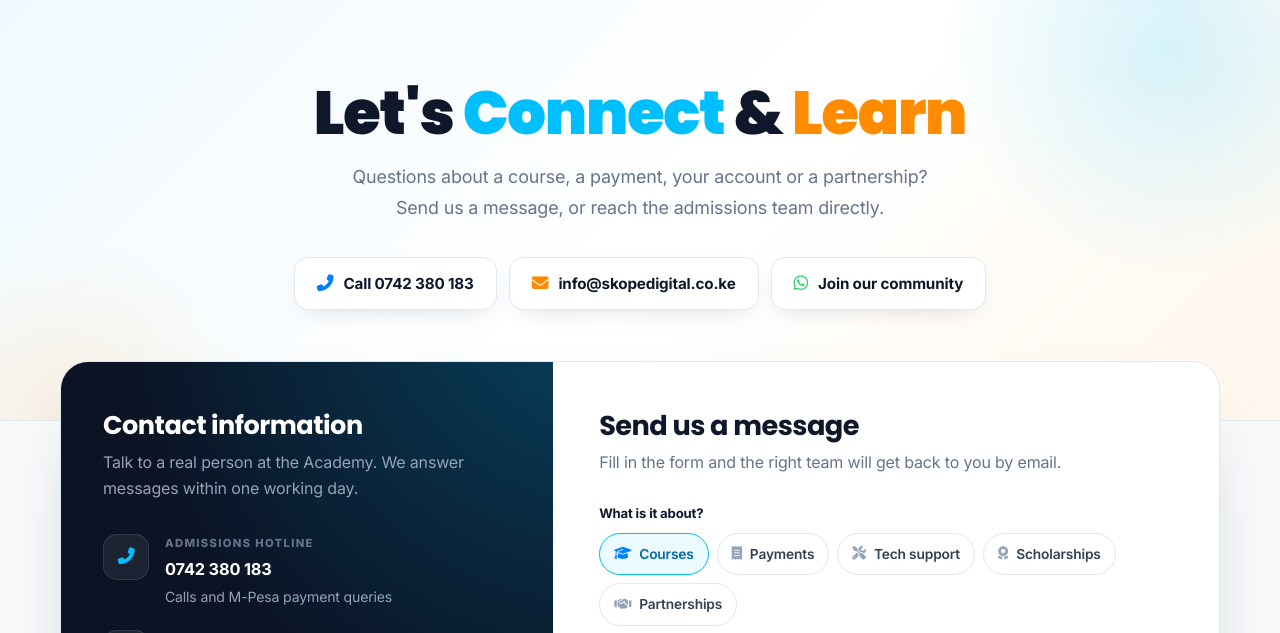
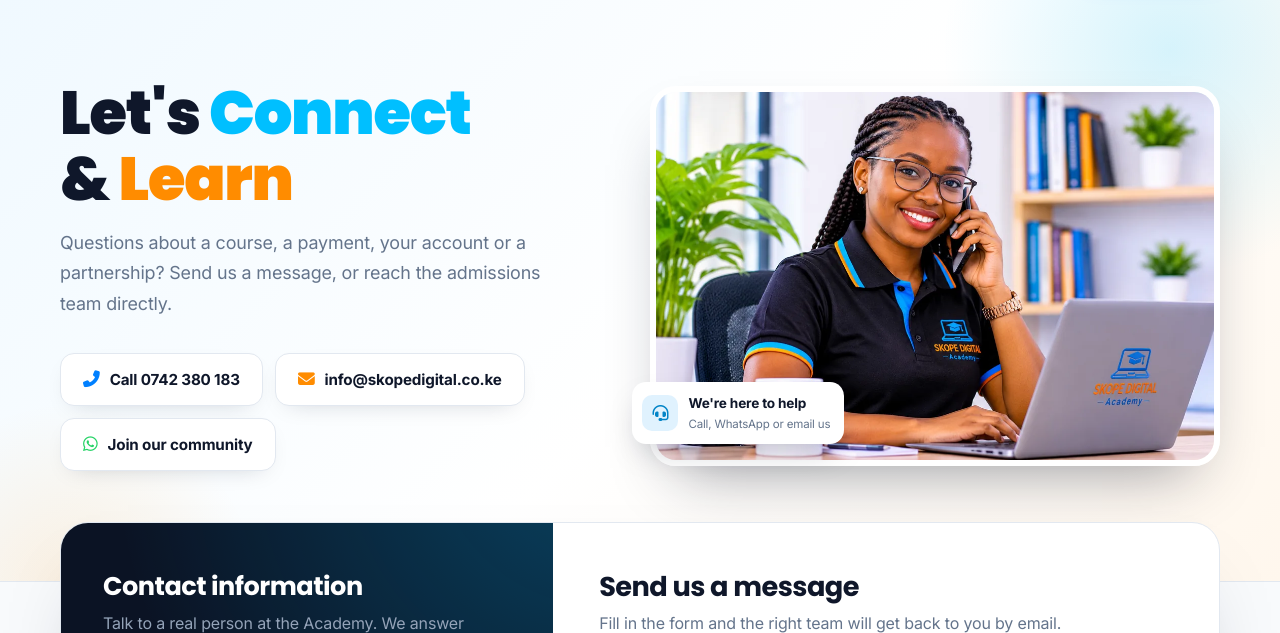
Before and after one commit to Sege-Peter/Skope-Digital-Academy, a PHP site: page /Skope/contact in a window 1280 px wide. Shown: the part 119-752 px from the top of the page. Run offline with PHP 8.4, Linux system fonts and the light colour scheme; data that the repository does not hold is empty; some libraries are stand-ins or nearby versions.

Commit message:
Contact page: branded photo in the hero
Co-Authored-By: Claude Opus 5.5 <noreply@anthropic.com>

```diff
--- a/contact.php
+++ b/contact.php
@@ -62,6 +62,15 @@ $preselect = $_GET['topic'] ?? '';
         }
         .ct-hero::before { width: 460px; height: 460px; top: -180px; right: -120px; background: radial-gradient(circle, rgba(0,191,255,.16), transparent 70%); }
         .ct-hero::after  { width: 380px; height: 380px; bottom: -200px; left: -120px; background: radial-gradient(circle, rgba(255,140,0,.12), transparent 70%); }
+        .ct-hero-grid { display: grid; grid-template-columns: minmax(0, 1fr) minmax(0, 1.05fr); gap: 48px; align-items: center; text-align: left; }
+        .ct-hero-text p { margin: 0 !important; }
+        .ct-hero-text .ct-quick { justify-content: flex-start; }
+        .ct-hero-art { position: relative; }
+        .ct-hero-art img { display: block; width: 100%; height: auto; aspect-ratio: 1100 / 733; border-radius: 26px; border: 6px solid #fff; box-shadow: 0 30px 60px -28px rgba(15,23,42,.45); }
+        .ct-hero-chip { position: absolute; left: -18px; bottom: 22px; display: flex; gap: 10px; align-items: center; padding: 10px 14px 10px 10px; border-radius: 14px; background: #fff; box-shadow: 0 14px 34px -14px rgba(15,23,42,.35); }
+        .ct-hero-chip i { width: 36px; height: 36px; border-radius: 10px; display: grid; place-items: center; background: #e0f2fe; color: #0284c7; }
+        .ct-hero-chip b { display: block; font-size: .85rem; color: #0f172a; } .ct-hero-chip small { display: block; font-size: .72rem; color: #64748b; }
+        @media (max-width: 900px) { .ct-hero-grid { grid-template-columns: 1fr; gap: 30px; text-align: center; } .ct-hero-text p { margin: 0 auto !important; } .ct-hero-text .ct-quick { justify-content: center; } .ct-hero-art { max-width: 560px; margin: 0 auto; } .ct-hero-chip { left: 10px; bottom: 10px; } }
         .ct-badge {
             display: inline-flex; align-items: center; gap: 8px; padding: 7px 16px; border-radius: 99px;
             background: rgba(0,191,255,.1); border: 1px solid rgba(0,191,255,.25); color: #0284c7;
@@ -212,7 +221,8 @@ $preselect = $_GET['topic'] ?? '';
 <div class="ct">
     <!-- Hero -->
     <section class="ct-hero">
-        <div class="container" style="position: relative; z-index: 1;">
+        <div class="container ct-hero-grid" style="position: relative; z-index: 1;">
+          <div class="ct-hero-text">
             <h1>Let's <span class="c">Connect</span> &amp; <span class="o">Learn</span></h1>
             <p>Questions about a course, a payment, your account or a partnership? Send us a message, or reach the admissions team directly.</p>
             <div class="ct-quick">
@@ -220,6 +230,11 @@ $preselect = $_GET['topic'] ?? '';
                 <a class="mail" href="mailto:info@skopedigital.co.ke"><i class="fas fa-envelope"></i> info@skopedigital.co.ke</a>
                 <a class="wa" href="https://chat.whatsapp.com/IT9spiypi6q3VJX2hn4hhT" target="_blank" rel="noopener"><i class="fab fa-whatsapp"></i> Join our community</a>
             </div>
+          </div>
+          <div class="ct-hero-art">
+            <picture><source type="image/webp" srcset="assets/images/promo/contact.webp"><img src="assets/images/promo/contact.jpg" width="1100" height="733" alt="A smiling Skope Digital Academy team member on the phone at her laptop, ready to help." fetchpriority="high"></picture>
+            <div class="ct-hero-chip"><i class="fas fa-headset"></i><span><b>We're here to help</b><small>Call, WhatsApp or email us</small></span></div>
+          </div>
         </div>
     </section>
 
```
Also changed, not shown: assets/images/promo/contact.jpg (added), assets/images/promo/contact.webp (added).
